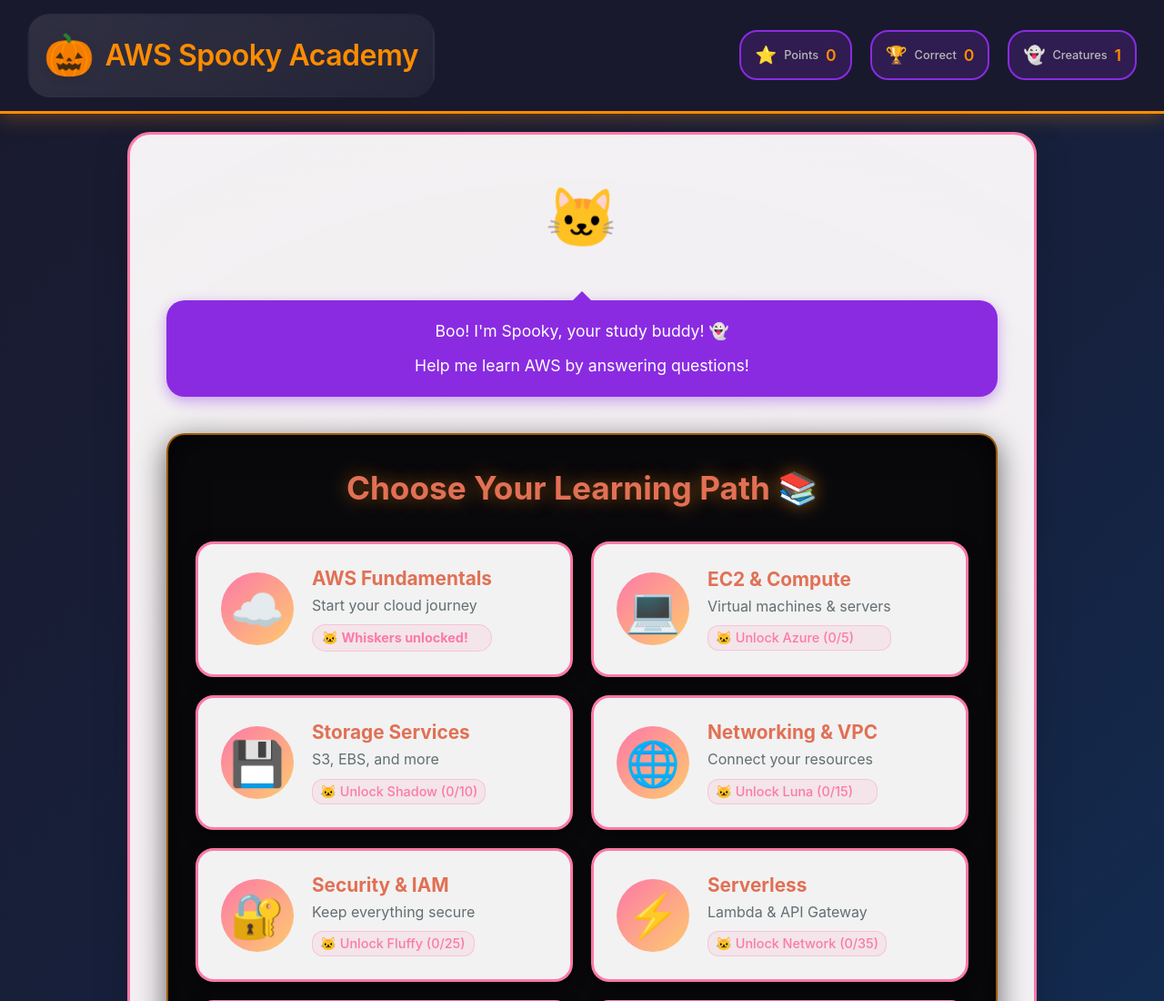
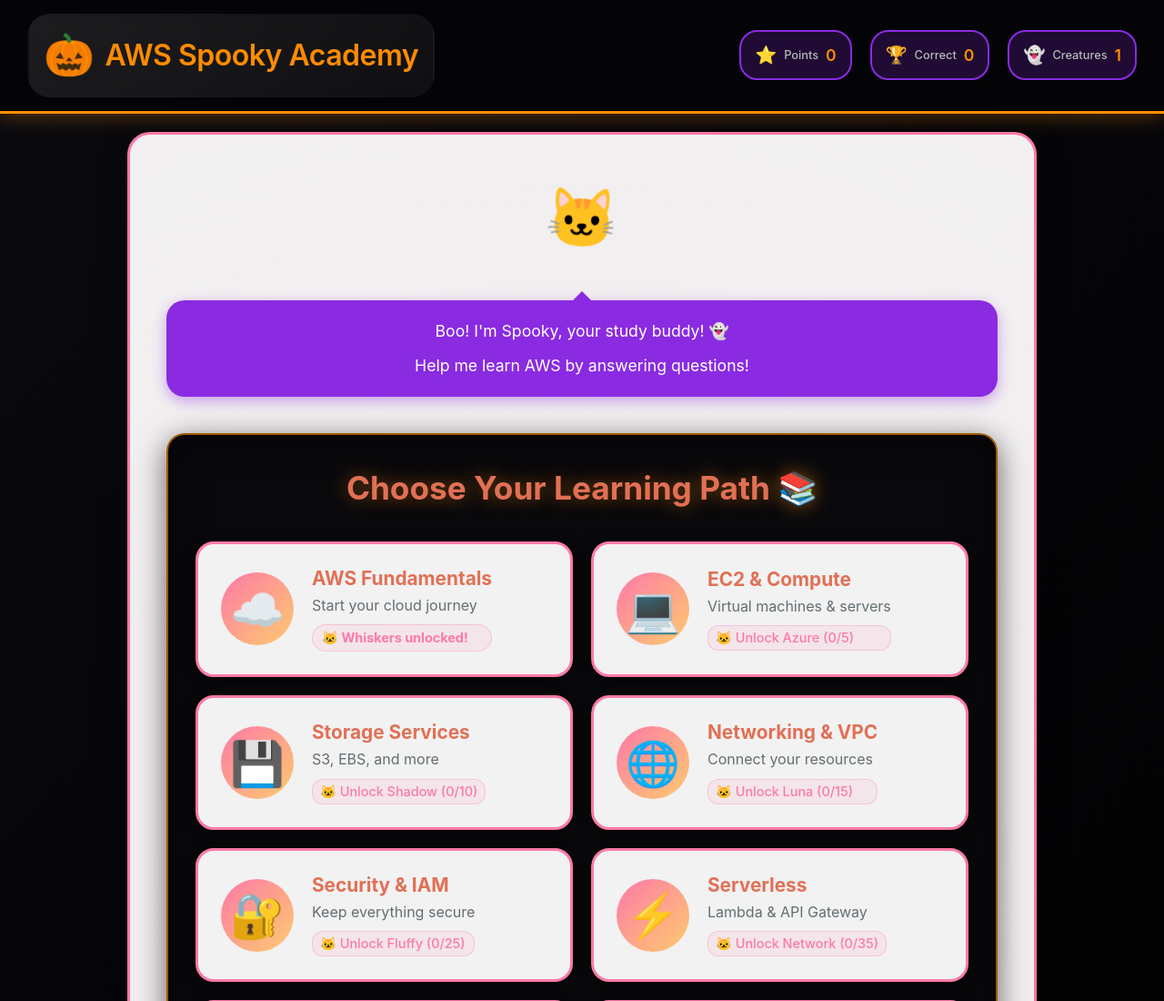
Before and after one commit to ansapple/aws-spooky-academy, a plain HTML site: page index.html in a window 1280 px wide. Shown: the top 1100 px of the page at 91% size. Drawn offline with Linux system fonts and the light colour scheme.

Commit message:
Remove bright blue colors: change body gradient to pure black and darken header

```diff
--- a/styles.css
+++ b/styles.css
@@ -7,7 +7,7 @@
 
 body {
     font-family: -apple-system, BlinkMacSystemFont, 'Segoe UI', 'Roboto', 'Oxygen', 'Ubuntu', 'Cantarell', sans-serif;
-    background: linear-gradient(135deg, #1a1a2e 0%, #16213e 50%, #0f3460 100%);
+    background: linear-gradient(135deg, #0a0a0f 0%, #050508 50%, #000000 100%);
     min-height: 100vh;
     color: #f5f5f5;
     line-height: 1.6;
@@ -22,7 +22,7 @@ body {
 
 /* Header Styles */
 .game-header {
-    background: rgba(26, 26, 46, 0.95);
+    background: rgba(5, 5, 8, 0.98);
     backdrop-filter: blur(10px);
     padding: 15px 30px;
     display: flex;
```
